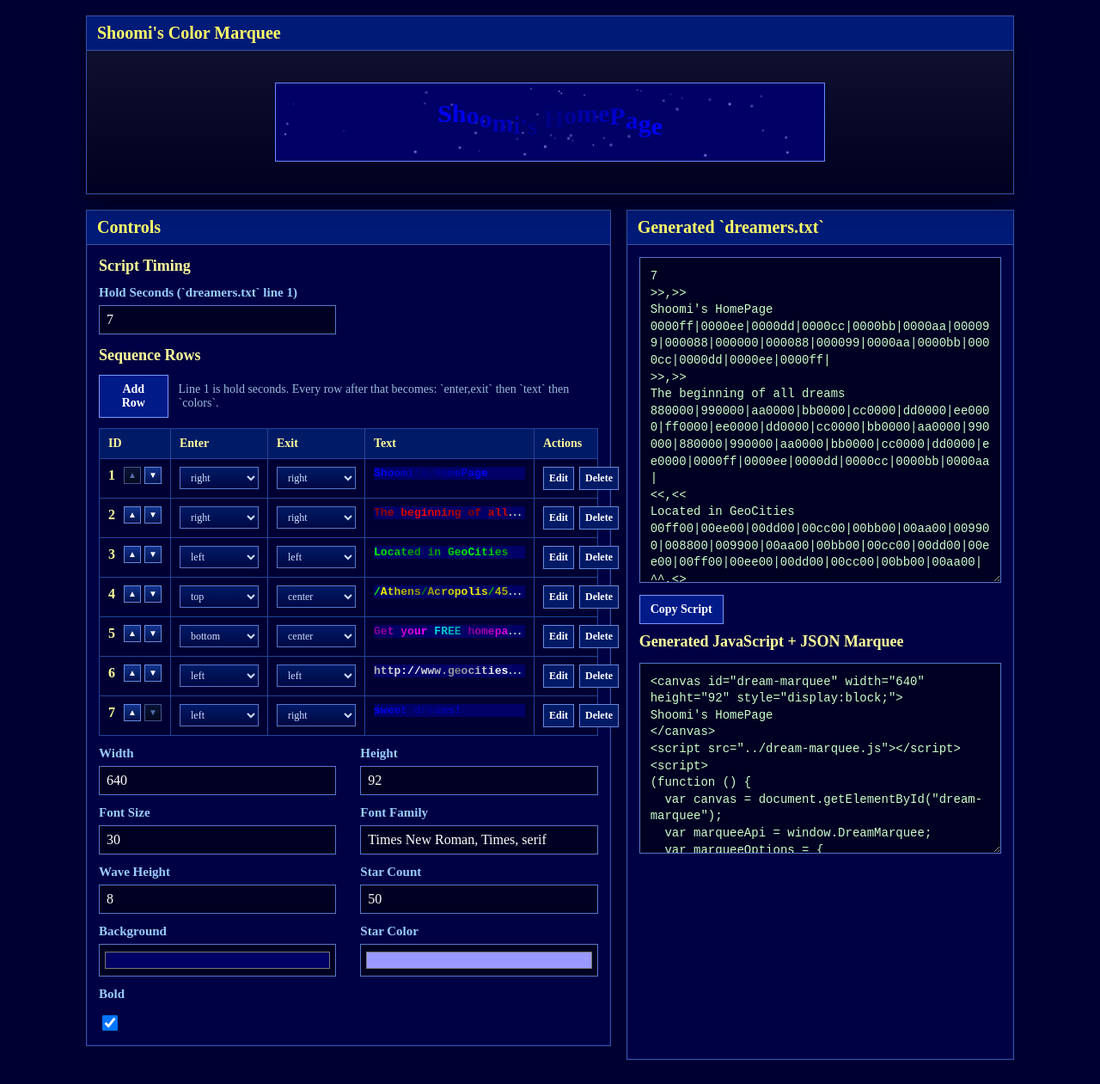
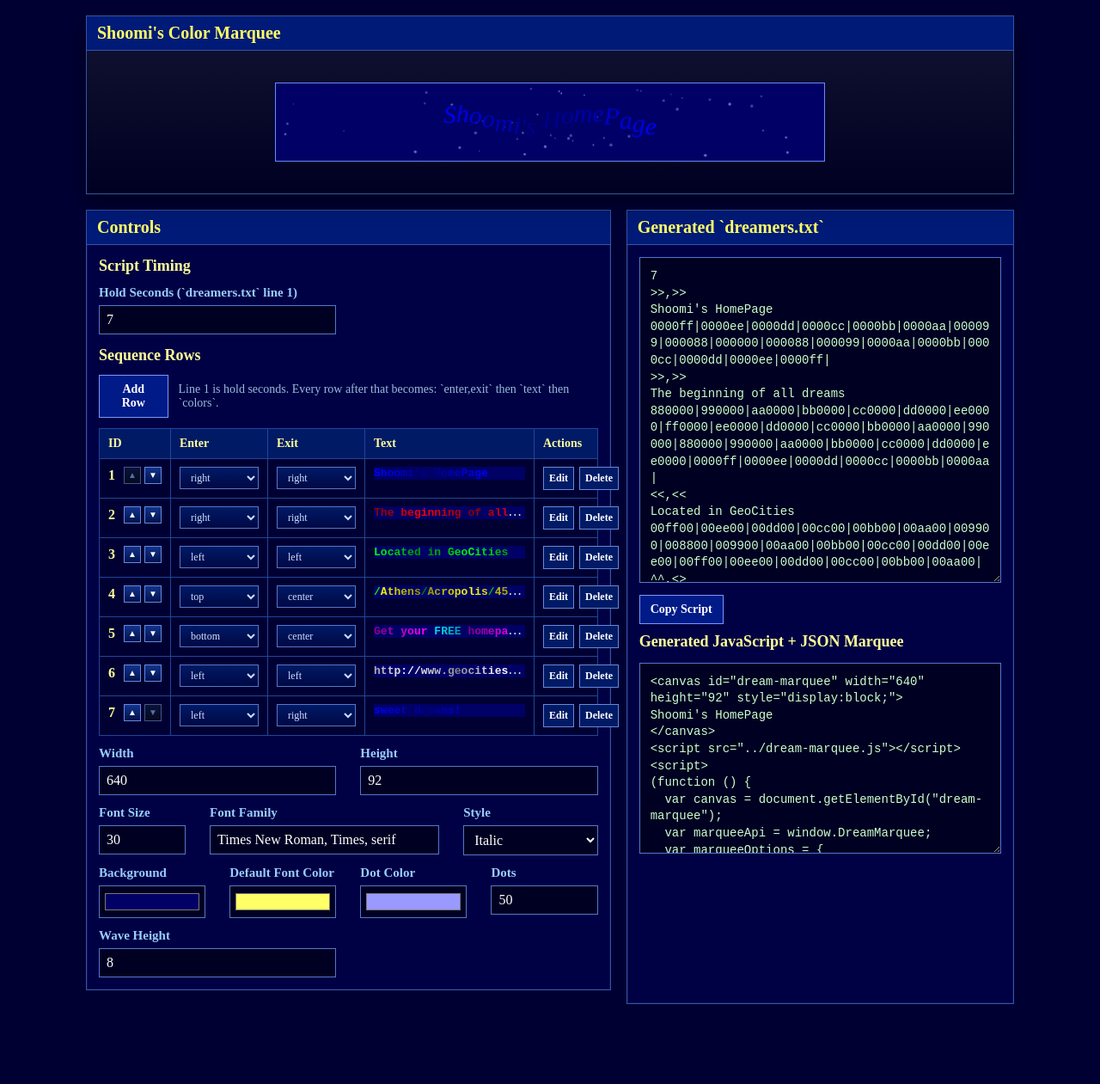
Before and after one commit to lewismoten/Athens-Acropolis-4507, a PHP site: page /marquee/index.html in a window 1280 px wide. Shown: the whole page at 86% size. After the commit the page ends 1168 px from the top, so only its background shows below. Run offline with PHP 8.4, Linux system fonts and the light colour scheme.

Commit message:
apply width/height to canvas, add default font color

```diff
--- a/dream-marquee.js
+++ b/dream-marquee.js
@@ -420,7 +420,7 @@
 
       for (index = 0; index < entry.characters.length; index += 1) {
         character = entry.characters[index];
-        color = entry.colors[index % entry.colors.length] || settings.defaultColors[0];
+        color = entry.colors[index] || settings.defaultColors[0];
         wave = Math.sin((state.entryFrame / 4) + (index / 1.7)) * settings.waveHeight * scale;
         textMidOffset = (character.offsetX + (character.width / 2)) - (metrics.width / 2);
         x = baseX + character.offsetX;
--- a/marquee/index.css
+++ b/marquee/index.css
@@ -57,8 +57,9 @@ A {
 
 .marquee-preview-canvas {
   display: block;
-  width: 640px;
-  height: 92px;
+  width: auto;
+  height: auto;
+  max-width: 100%;
   border: 1px solid #6688ff;
   box-sizing: border-box;
   background: #000066;
@@ -93,6 +94,14 @@ A {
 .field-row {
   display: grid;
   grid-template-columns: 1fr 1fr;
+}
+
+.field-row-3 {
+  grid-template-columns: 0.7fr 1.6fr 1fr;
+}
+
+.field-row-4 {
+  grid-template-columns: repeat(4, 1fr);
 }
 
 .field-label {
--- a/marquee/index.html
+++ b/marquee/index.html
@@ -68,7 +68,7 @@
           </LABEL>
         </DIV>
 
-        <DIV CLASS="field-row">
+        <DIV CLASS="field-row field-row-3">
           <LABEL CLASS="field">
             <SPAN CLASS="field-label">Font Size</SPAN>
             <INPUT ID="marquee-font-size" CLASS="field-input" TYPE="number" MIN="10" MAX="72" VALUE="30">
@@ -78,36 +78,44 @@
             <SPAN CLASS="field-label">Font Family</SPAN>
             <INPUT ID="marquee-font-family" CLASS="field-input" TYPE="text" VALUE="Times New Roman, Times, serif">
           </LABEL>
+
+          <LABEL CLASS="field">
+            <SPAN CLASS="field-label">Style</SPAN>
+            <SELECT ID="marquee-font-style" CLASS="field-input">
+              <OPTION VALUE="0">Regular</OPTION>
+              <OPTION VALUE="1">Bold</OPTION>
+              <OPTION VALUE="2" SELECTED>Italic</OPTION>
+              <OPTION VALUE="3">Bold Italic</OPTION>
+            </SELECT>
+          </LABEL>
+        </DIV>
+
+        <DIV CLASS="field-row field-row-4">
+          <LABEL CLASS="field">
+            <SPAN CLASS="field-label">Background</SPAN>
+            <INPUT ID="marquee-background" CLASS="field-input field-color" TYPE="color" VALUE="#000066">
+          </LABEL>
+
+          <LABEL CLASS="field">
+            <SPAN CLASS="field-label">Default Font Color</SPAN>
+            <INPUT ID="marquee-default-color" CLASS="field-input field-color" TYPE="color" VALUE="#ffff66">
+          </LABEL>
+
+          <LABEL CLASS="field">
+            <SPAN CLASS="field-label">Dot Color</SPAN>
+            <INPUT ID="marquee-dot-color" CLASS="field-input field-color" TYPE="color" VALUE="#9999ff">
+          </LABEL>
+
+          <LABEL CLASS="field">
+            <SPAN CLASS="field-label">Dots</SPAN>
+            <INPUT ID="marquee-dot-count" CLASS="field-input" TYPE="number" MIN="0" MAX="999" VALUE="50">
+          </LABEL>
         </DIV>
 
         <DIV CLASS="field-row">
           <LABEL CLASS="field">
             <SPAN CLASS="field-label">Wave Height</SPAN>
             <INPUT ID="marquee-wave-height" CLASS="field-input" TYPE="number" MIN="0" MAX="24" VALUE="8">
-          </LABEL>
-
-          <LABEL CLASS="field">
-            <SPAN CLASS="field-label">Star Count</SPAN>
-            <INPUT ID="marquee-dot-count" CLASS="field-input" TYPE="number" MIN="0" MAX="999" VALUE="50">
-          </LABEL>
-        </DIV>
-
-        <DIV CLASS="field-row">
-          <LABEL CLASS="field">
-            <SPAN CLASS="field-label">Background</SPAN>
-            <INPUT ID="marquee-background" CLASS="field-input field-color" TYPE="color" VALUE="#000066">
-          </LABEL>
-
-          <LABEL CLASS="field">
-            <SPAN CLASS="field-label">Star Color</SPAN>
-            <INPUT ID="marquee-dot-color" CLASS="field-input field-color" TYPE="color" VALUE="#9999ff">
-          </LABEL>
-        </DIV>
-
-        <DIV CLASS="field-row">
-          <LABEL CLASS="field field-check">
-            <SPAN CLASS="field-label">Bold</SPAN>
-            <INPUT ID="marquee-bold" TYPE="checkbox" CHECKED>
           </LABEL>
         </DIV>
       </FORM>
--- a/marquee/index.js
+++ b/marquee/index.js
@@ -32,9 +32,10 @@
     waveHeight: document.getElementById("marquee-wave-height"),
     dotCount: document.getElementById("marquee-dot-count"),
     background: document.getElementById("marquee-background"),
+    defaultColor: document.getElementById("marquee-default-color"),
     dotColor: document.getElementById("marquee-dot-color"),
     fontFamily: document.getElementById("marquee-font-family"),
-    bold: document.getElementById("marquee-bold"),
+    fontStyle: document.getElementById("marquee-font-style"),
     modalText: document.getElementById("modal-row-text"),
     modalColors: document.getElementById("modal-row-colors"),
     modalColorTrigger: document.getElementById("modal-color-trigger"),
@@ -51,11 +52,11 @@
     dotColor: "#9999ff",
     dotCount: 50,
     waveHeight: 8,
-    font: "bold 30px Times New Roman, Times, serif",
+    font: "italic 30px Times New Roman, Times, serif",
     fontHeight: 30,
     fps: 30,
     displayFrames: 100,
-    defaultColors: marqueeApi.parseColorList("ffff66|ffee88|ffdd55|ffee88"),
+    defaultColors: marqueeApi.parseColorList("ffff66"),
     entries: [[">>,<<", "Welcome to Shoomi's marquee maker.", "#ffff66|#ffee88|#ffdd55|#ffee88"]]
   });
 
@@ -100,7 +101,7 @@
         start: ">>",
         end: ">>",
         text: "",
-        colors: "ffff66|ffee88|ffdd55|ffee88|"
+        colors: ""
       });
     });
   }
@@ -129,6 +130,10 @@
 
     if (previewFrame) {
       previewFrame.style.minHeight = Math.max(config.height + 38, 130) + "px";
+    }
+    if (previewCanvas) {
+      previewCanvas.style.width = config.width + "px";
+      previewCanvas.style.height = config.height + "px";
     }
     renderSequenceGrid(config.background);
     codeOutput.value = buildDreamersScript(config, rows);
@@ -160,25 +165,30 @@
 
   function getPageConfig() {
     var holdSeconds = marqueeApi.clampNumber(fields.delayCount.value, 0, 999, 7);
+    var width = marqueeApi.clampNumber(fields.width.value, 120, 1200, 640);
+    var height = marqueeApi.clampNumber(fields.height.value, 32, 240, 92);
+    var fontSize = marqueeApi.clampNumber(fields.fontSize.value, 10, 72, 30);
+    var defaultColor = marqueeApi.normalizeColor(fields.defaultColor.value, "#ffff66");
+    var fontStyle = String(fields.fontStyle.value || "0");
 
     return {
       holdSeconds: holdSeconds,
       holdFrames: holdSeconds * 30,
-      width: marqueeApi.clampNumber(fields.width.value, 120, 1200, 640),
-      height: marqueeApi.clampNumber(fields.height.value, 32, 240, 92),
-      fontSize: marqueeApi.clampNumber(fields.fontSize.value, 10, 72, 30),
+      width: width,
+      height: height,
+      fontSize: fontSize,
       waveHeight: marqueeApi.clampNumber(fields.waveHeight.value, 0, 24, 8),
       dotCount: marqueeApi.clampNumber(fields.dotCount.value, 0, 999, 50),
       background: marqueeApi.normalizeColor(fields.background.value, "#000066"),
+      defaultColor: defaultColor,
       dotColor: marqueeApi.normalizeColor(fields.dotColor.value, "#9999ff"),
       fontFamily: (fields.fontFamily.value || "Times New Roman, Times, serif").trim(),
-      bold: !!fields.bold.checked
+      fontStyle: fontStyle
     };
   }
 
   function getCanvasConfig(config, rows) {
-    var fontWeight = fields.bold.checked ? "bold " : "";
-    var defaultColors = marqueeApi.parseColorList((rows[0] && rows[0].colors) || "ffaa00|");
+    var defaultColors = marqueeApi.parseColorList(config.defaultColor);
 
     return {
       width: config.width,
@@ -187,7 +197,7 @@
       dotColor: config.dotColor,
       dotCount: config.dotCount,
       waveHeight: config.waveHeight,
-      font: fontWeight + config.fontSize + "px " + config.fontFamily,
+      font: buildFontDeclaration(config),
       fontHeight: config.fontSize,
       displayFrames: config.holdFrames,
       defaultColors: defaultColors
@@ -225,8 +235,7 @@
   }
 
   function buildCanvasEmbedCode(config, rows) {
-    var fontWeight = config.bold ? "bold " : "";
-    var defaultColorValues = splitColorPipe((rows[0] && rows[0].colors) || "ffaa00|");
+    var defaultColorValues = splitColorPipe(config.defaultColor);
     var optionsConfig = {
       width: config.width,
       height: config.height,
@@ -234,7 +243,7 @@
       dotColor: config.dotColor,
       dotCount: config.dotCount,
       waveHeight: config.waveHeight,
-      font: fontWeight + config.fontSize + "px " + config.fontFamily,
+      font: buildFontDeclaration(config),
       fontHeight: config.fontSize,
       fps: 30,
       displayFrames: config.holdFrames,
@@ -401,7 +410,7 @@
       start: ">>",
       end: ">>",
       text: "",
-      colors: "ffff66|ffee88|ffdd55|ffee88|"
+      colors: ""
     };
 
     editingRowIndex = typeof index === "number" ? index : -1;
@@ -439,7 +448,7 @@
       start: editingRowIndex >= 0 && sequenceRows[editingRowIndex] ? sequenceRows[editingRowIndex].start : ">>",
       end: editingRowIndex >= 0 && sequenceRows[editingRowIndex] ? sequenceRows[editingRowIndex].end : ">>",
       text: fields.modalText.value || "",
-      colors: normalizeColorPipeForText(fields.modalText.value || "", fields.modalColors.value, "ffff66|ffee88|ffdd55|ffee88|")
+      colors: normalizeColorPipeForText(fields.modalText.value || "", fields.modalColors.value, getDefaultFontColorPipe())
     };
 
     if (!record.text.trim()) {
@@ -461,7 +470,7 @@
     fields.modalColors.value = normalizeColorPipeForText(
       fields.modalText.value || "",
       fields.modalColors.value,
-      "ffff66|ffee88|ffdd55|ffee88|"
+      getDefaultFontColorPipe()
     );
     rememberModalSelection();
     pushModalHistoryState(getModalEditorState());
@@ -486,8 +495,8 @@
       return;
     }
 
-    colors = expandColorArrayForText(text, fields.modalColors.value, "ffff66|ffee88|ffdd55|ffee88|");
-    nextColor = marqueeApi.normalizeColor(fields.modalColorPicker.value, "#ffff66").replace(/^#/, "");
+    colors = expandColorArrayForText(text, fields.modalColors.value, getDefaultFontColorPipe());
+    nextColor = marqueeApi.normalizeColor(fields.modalColorPicker.value, getPageConfig().defaultColor).replace(/^#/, "");
 
     for (index = selectionStart; index < selectionEnd && index < colors.length; index += 1) {
       colors[index] = nextColor;
@@ -513,10 +522,10 @@
     fields.modalColors.value = normalizeColorPipeForText(
       fields.modalText.value || "",
       fields.modalColors.value,
-      "ffff66|ffee88|ffdd55|ffee88|"
+      getDefaultFontColorPipe()
     );
     fields.modalPreview.style.background = marqueeApi.normalizeColor(fields.background.value, "#000066");
-    fields.modalPreview.style.font = (fields.bold.checked ? "bold " : "") + config.fontSize + "px " + config.fontFamily;
+    fields.modalPreview.style.font = buildFontDeclaration(config);
     fields.modalText.style.font = fields.modalPreview.style.font;
     fields.modalText.style.background = fields.modalPreview.style.background;
     fields.modalText.style.color = "#ffffff";
@@ -541,10 +550,10 @@
   function detectModalSelectionColor() {
     var text = fields.modalText.value || "";
     var selectionStart = getModalSelectionRange().start;
-    var colors = expandColorArrayForText(text, fields.modalColors.value, "ffff66|ffee88|ffdd55|ffee88|");
+    var colors = expandColorArrayForText(text, fields.modalColors.value, getDefaultFontColorPipe());
 
     if (!colors.length) {
-      return "#ffff66";
+      return getPageConfig().defaultColor;
     }
 
     if (selectionStart >= 0 && selectionStart < colors.length) {
@@ -648,7 +657,7 @@
   function getModalEditorState() {
     return {
       text: fields.modalText.value || "",
-      colors: normalizeColorPipeForText(fields.modalText.value || "", fields.modalColors.value, "ffff66|ffee88|ffdd55|ffee88|"),
+      colors: normalizeColorPipeForText(fields.modalText.value || "", fields.modalColors.value, getDefaultFontColorPipe()),
       selectionStart: modalSelectionStart,
       selectionEnd: modalSelectionEnd
     };
@@ -779,7 +788,7 @@
   }
 
   function buildColorizedTextMarkup(text, colorPipe) {
-    var colors = expandColorArrayForText(text, colorPipe, "ffff66|ffee88|ffdd55|ffee88|");
+    var colors = expandColorArrayForText(text, colorPipe, getDefaultFontColorPipe());
     var safeText = String(text || "");
     var html = "";
     var index;
@@ -820,12 +829,12 @@
   function expandColorArrayForText(text, colorPipe, fallback) {
     var safeText = String(text || "");
     var parsedColors = marqueeApi.parseColorList(colorPipe || "");
-    var baseColors = parsedColors.length ? parsedColors : marqueeApi.parseColorList(fallback || "ffff66|");
     var expandedColors = [];
     var index;
+    var fallbackColor = marqueeApi.parseColorList(fallback || getDefaultFontColorPipe())[0] || "#ffff66";
 
     for (index = 0; index < safeText.length; index += 1) {
-      expandedColors.push(baseColors[index % baseColors.length]);
+      expandedColors.push(parsedColors[index] || fallbackColor);
     }
 
     return expandedColors;
@@ -841,6 +850,25 @@
     }
 
     return values.join("|") + (values.length ? "|" : "");
+  }
+
+  function getDefaultFontColorPipe() {
+    return marqueeApi.normalizeColor((fields.defaultColor && fields.defaultColor.value) || "#ffff66", "#ffff66").replace(/^#/, "") + "|";
+  }
+
+  function buildFontDeclaration(config) {
+    var styleValue = String(config.fontStyle || "0");
+    var prefix = "";
+
+    if (styleValue === "1") {
+      prefix = "bold ";
+    } else if (styleValue === "2") {
+      prefix = "italic ";
+    } else if (styleValue === "3") {
+      prefix = "bold italic ";
+    }
+
+    return prefix + config.fontSize + "px " + config.fontFamily;
   }
 
   function getPreviewCharIndexFromNode(node, offset, isStart) {
```
